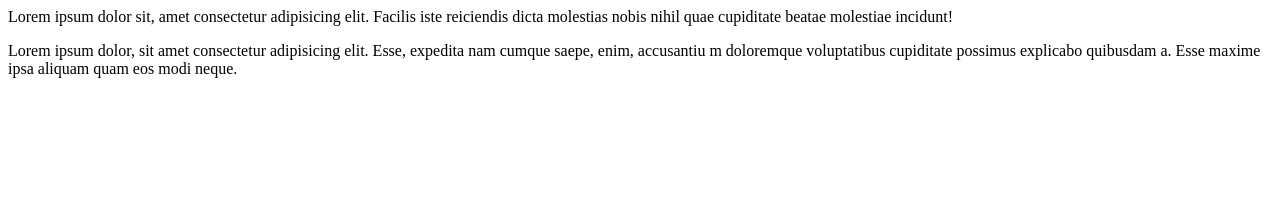
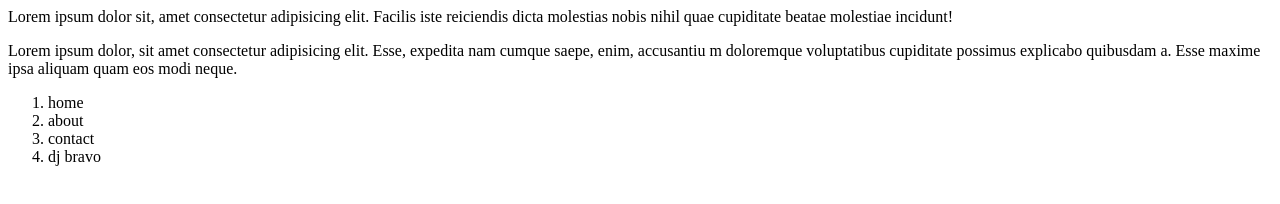
Before and after one commit to kartikey-rajput/learn-git, a plain HTML site: page index.html in a window 1280 px wide. Drawn offline with Linux system fonts and the light colour scheme.

Commit message:
updated the main site

```diff
--- a/index.html
+++ b/index.html
@@ -10,5 +10,11 @@
      Facilis iste reiciendis dicta molestias nobis nihil quae cupiditate beatae molestiae incidunt!
      <p>Lorem ipsum dolor, sit amet consectetur adipisicing elit. Esse, expedita nam cumque saepe, enim, accusantiu
         m doloremque voluptatibus cupiditate possimus explicabo quibusdam a. Esse maxime ipsa aliquam quam eos modi neque.</p>
-</body>
+    <ol>
+        <li>home </li>
+        <li>about</li>
+        <li>contact</li>
+        <li>dj bravo</li>
+    </ol>
+    </body>
 </html>
```
